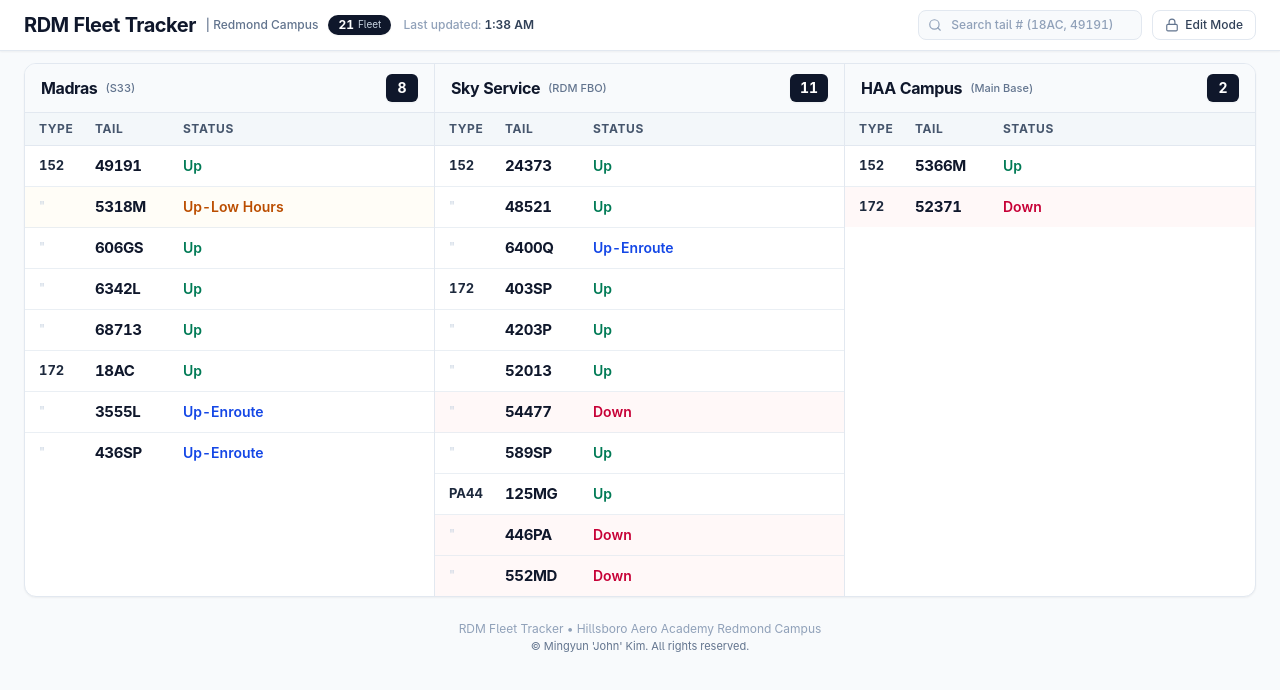
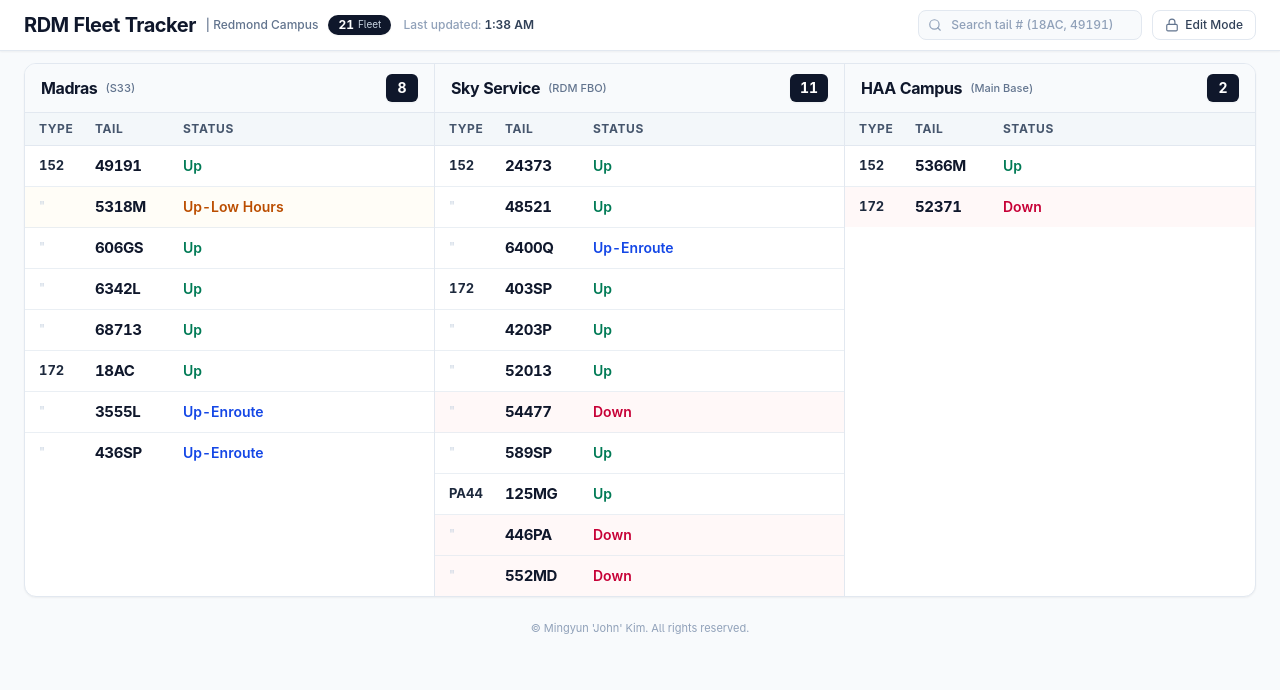
Before and after one commit to elcapt-developer/rdm-fleet-tracker, a React (Vite) app: page / in a window 1280 px wide. Shown: the top 690 px of the page. Built offline with nearby package versions, Linux system fonts and the light colour scheme; no server answers.

Commit message:
style: Clean footer by removing redundant title text

```diff
--- a/src/App.tsx
+++ b/src/App.tsx
@@ -153,9 +153,8 @@
         />
 
         {/* Minimal Footer */}
-        <footer className="py-3 text-center text-xs text-slate-400 space-y-0.5">
-          <div>RDM Fleet Tracker • Hillsboro Aero Academy Redmond Campus</div>
-          <div className="text-[11px] text-slate-500">
+        <footer className="py-3 text-center text-xs text-slate-400">
+          <div className="text-[11px] text-slate-400">
             © Mingyun 'John' Kim. All rights reserved.
           </div>
         </footer>
```
